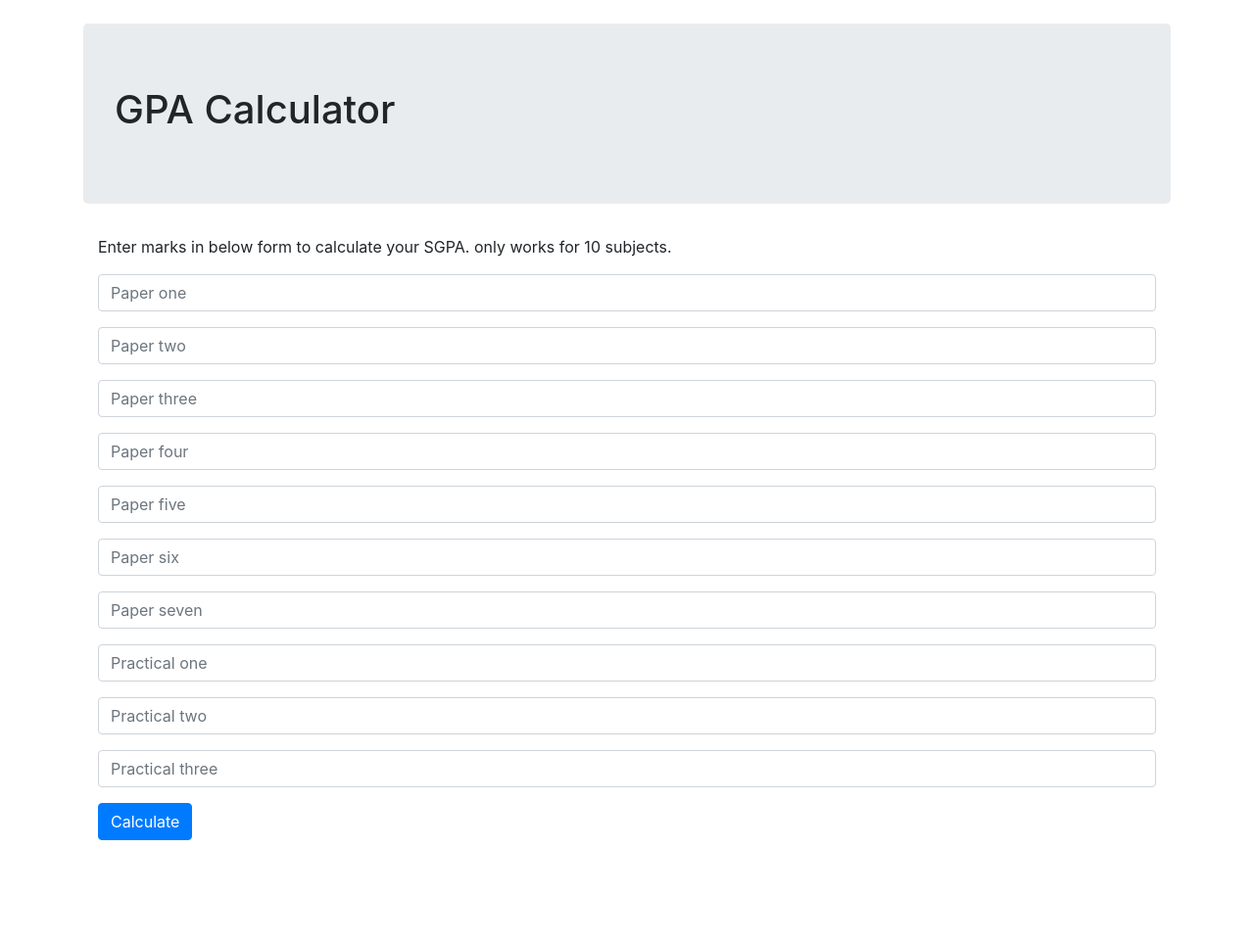
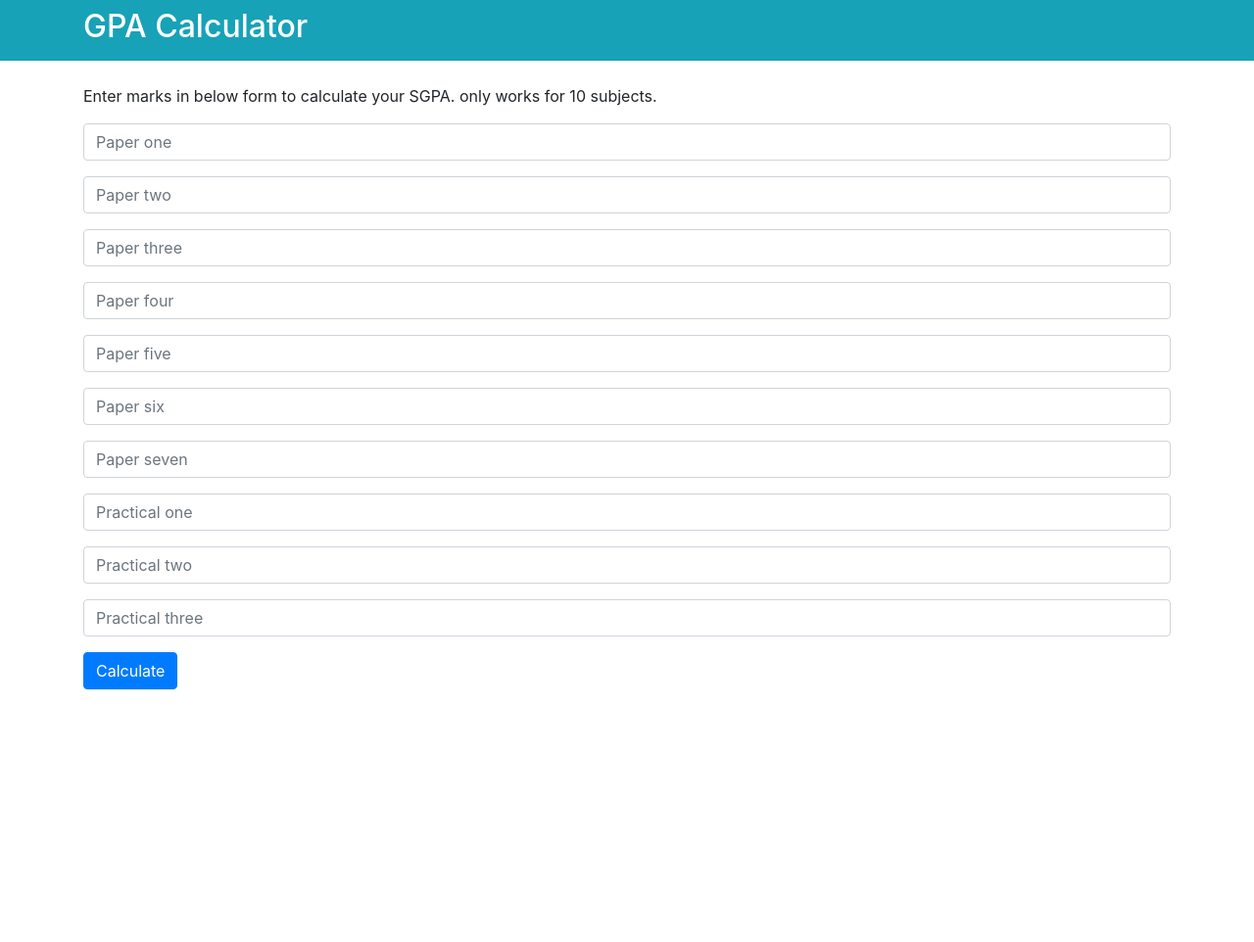
Before and after one commit to dheerajreal/gpa-calculator, a Python web app: template flask/templates/gpa.html in a window 1280 px wide. Shown: the whole page at 98% size. After the commit the page ends 704 px from the top, so only its background shows below. Run offline with Jinja, Linux system fonts and the light colour scheme; the template is opened without the code that fills it, so the values that code supplies are empty; some libraries are stand-ins or nearby versions.

Commit message:
changes in template

```diff
--- a/flask/templates/base.html
+++ b/flask/templates/base.html
@@ -10,11 +10,16 @@
     <title>GPA Calculator</title>
 </head>
 
-<body class="container">
+<body>
+    <div class="navbar bg-info">
+        <div class="container ">
+            <h2><a href="." class="text-white">GPA Calculator</a></h2>
+        </div>
+
+    </div>
+    <div class="conatiner">
         <br>
-    <div class="jumbotron ">
-        <h1>GPA Calculator</h1>
-    </div>
+
 
         <div class="container">
 
@@ -23,15 +28,10 @@
         <br>
 
         <footer class="card-body">
-
         </footer>
-    <noscript>JavaScript is required. </noscript>
         <br>
 
-    <!-- jQuery first, then Popper.js, then Bootstrap JS -->
-    <script src="https://code.jquery.com/jquery-3.3.1.slim.min.js" integrity="sha384-q8i/X+965DzO0rT7abK41JStQIAqVgRVzpbzo5smXKp4YfRvH+8abtTE1Pi6jizo" crossorigin="anonymous"></script>
-    <script src="https://cdnjs.cloudflare.com/ajax/libs/popper.js/1.14.7/umd/popper.min.js" integrity="sha384-UO2eT0CpHqdSJQ6hJty5KVphtPhzWj9WO1clHTMGa3JDZwrnQq4sF86dIHNDz0W1" crossorigin="anonymous"></script>
-    <script src="https://stackpath.bootstrapcdn.com/bootstrap/4.3.1/js/bootstrap.min.js" integrity="sha384-JjSmVgyd0p3pXB1rRibZUAYoIIy6OrQ6VrjIEaFf/nJGzIxFDsf4x0xIM+B07jRM" crossorigin="anonymous"></script>
+    </div>
 </body>
 
 </html>
--- a/modernSPA/index.html
+++ b/modernSPA/index.html
@@ -12,7 +12,7 @@
 </head>
 
 <body>
-    <div class="navbar bg-primary">
+    <div class="navbar bg-info">
         <div class="container">
             <h3 class="text-white">GPA Calculator</h3>
         </div>
```
Lines whose indentation alone changed are shown as unchanged.
